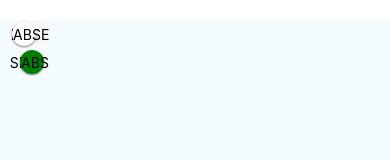
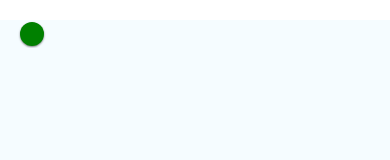
Before and after one commit to prsn/react-native-toggle-switch, a React Native app: screen / in a window 390 px wide. Shown: the top 160 px of the page. Built offline with nearby package versions, Linux system fonts and the light colour scheme.

Commit message:
initial animation added

```diff
--- a/App.js
+++ b/App.js
@@ -76,7 +76,7 @@ export default class App extends Component<Props> {
   render() {
     return (
       <View style={styles.container}>
-        <Switch text={{on: 'PRESENT', off: 'ABSENT'}} color={{indicator: 'white', active: 'rgba(32, 193, 173, 1)', inactive:  'rgba( 247, 247, 247, 1)'}} active={false}/>
+        {/* <Switch text={{on: 'PRESENT', off: 'ABSENT'}} color={{indicator: 'white', active: 'rgba(32, 193, 173, 1)', inactive:  'rgba( 247, 247, 247, 1)'}} active={false}/> */}
         <Switch text={{on: 'PRESENT', off: 'ABSENT'}} color={{indicator: 'green'}} active={true}/>
       </View>
     );
--- a/switch.js
+++ b/switch.js
@@ -19,13 +19,25 @@ class Switch extends React.Component {
     this.setLeftWidth = this.setWithValues('left');
     this.SetRightWidth = this.setWithValues('right');
     this.setViewPortWidth = this.setWithValues('viewPort');
+    this.value = new Animated.Value(0);
+    this.lastLeft = 0;
   }
 
   toggleSwitch = () => {
-    this.setState(({ isActive }) => ({
-      isActive: !isActive
-    }));
+    this.animateSwitch(this.state.isActive, () => {
+      this.setState(({ isActive }) => ({
+        isActive: !isActive
+      }));
+    });
   }
+
+  animateSwitch = (value, cb = () => {}) => {
+    // this.value.setValue(0);
+    Animated.timing(this.value, {
+      toValue: value ? 1 : 0,
+      duration: 1000
+    }).start(cb);
+  };
 
   setWithValues = key => event => {
     const width = event.nativeEvent.layout.width;
@@ -42,22 +54,32 @@ class Switch extends React.Component {
     const { width, isActive } = this.state;
     const left = isActive ? 0 : (width.left + 8) * -1;
     const viewWidth = Math.max(width.left, width.right) + width.indicator + 16;
+    const leftOpacity = this.value.interpolate({
+      inputRange:[0, 1],
+      outputRange: isActive? [0, 1] : [1, 0]
+    });
+    const translateX = this.value.interpolate({
+      inputRange: [0, 1],
+      outputRange: !isActive? [this.lastLeft, left] : [left, this.lastLeft]
+    });
+    console.log(isActive, left, this.lastLeft);
+    this.lastLeft = left;
     return (
       <TouchableWithoutFeedback onPress={this.toggleSwitch}>
         <View style={[styles.viewPort, { width: viewWidth }, { backgroundColor: isActive ? active : inactive }]} onLayout={ this.setViewPortWidth }>
-          <View style={[styles.container, {left, width: Math.max(width.left, width.right) * 2 + width.indicator + 16 }]}>
-            <View style={[styles.onText, { flex: on.length > off.length ? 0 : 1 }]} onLayout={ this.setLeftWidth }>
+          <Animated.View style={[styles.container, { transform: [{ translateX: translateX }]}, { width: Math.max(width.left, width.right) * 2 + width.indicator + 16 }]}>
+            <Animated.View style={[styles.onText, { flex: on.length > off.length ? 0 : 1 }, {opacity: leftOpacity}]} onLayout={ this.setLeftWidth }>
               <Text style={{alignSelf: 'center'}}>
                 {on}
               </Text>
-            </View>
+            </Animated.View>
             <View style={[styles.indicator, { backgroundColor: indicator }]}/>
-            <View style={[styles.offText, { flex: on.length > off.length ? 1 : 0 }]} onLayout={ this.SetRightWidth }>
+            <Animated.View style={[styles.offText, { flex: on.length > off.length ? 1 : 0 }, {opacity: leftOpacity}]} onLayout={ this.SetRightWidth }>
               <Text style={{alignSelf: 'center'}}>
                 {off}
               </Text>
-            </View>
-          </View>
+            </Animated.View>
+          </Animated.View>
         </View>
       </TouchableWithoutFeedback>
     );
```
